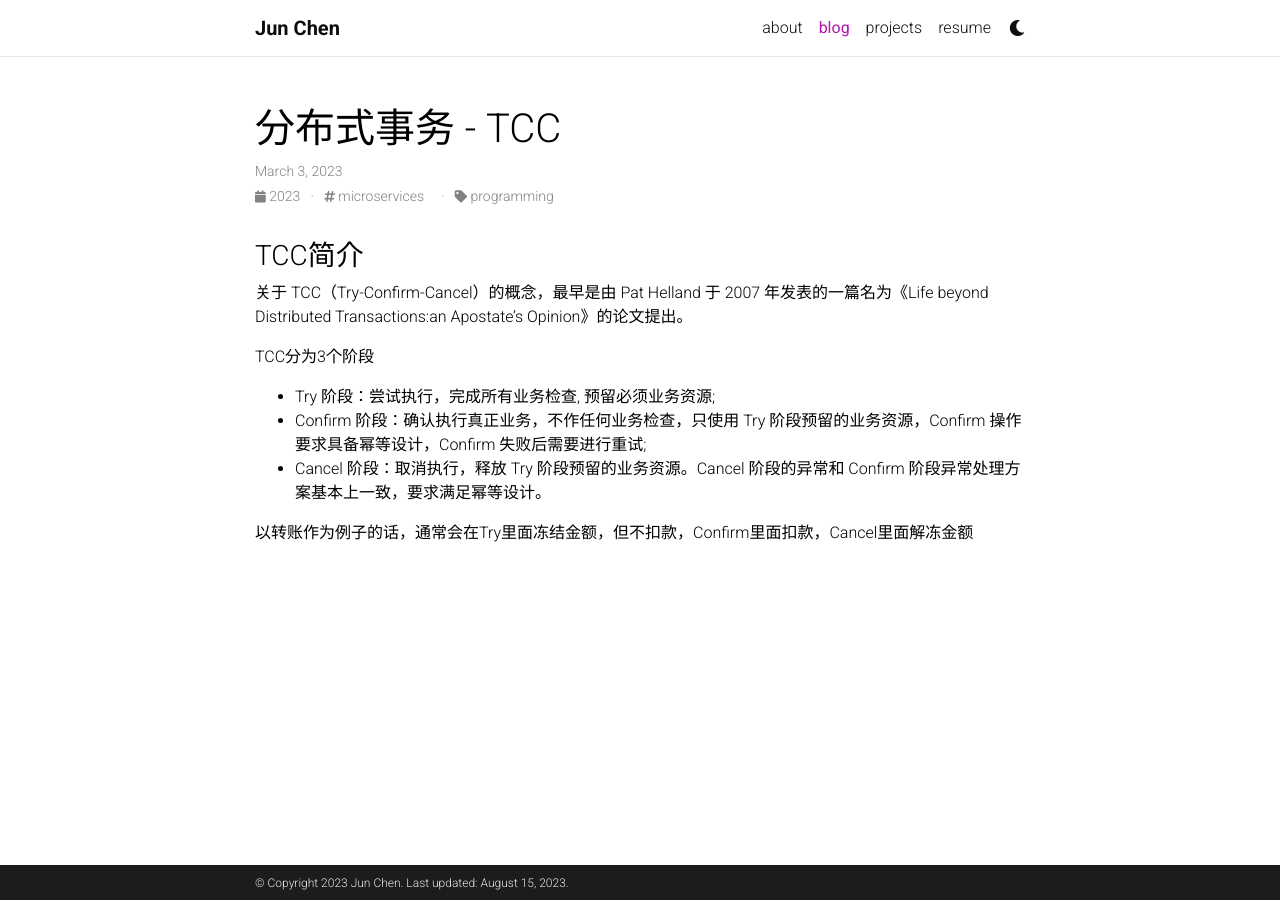
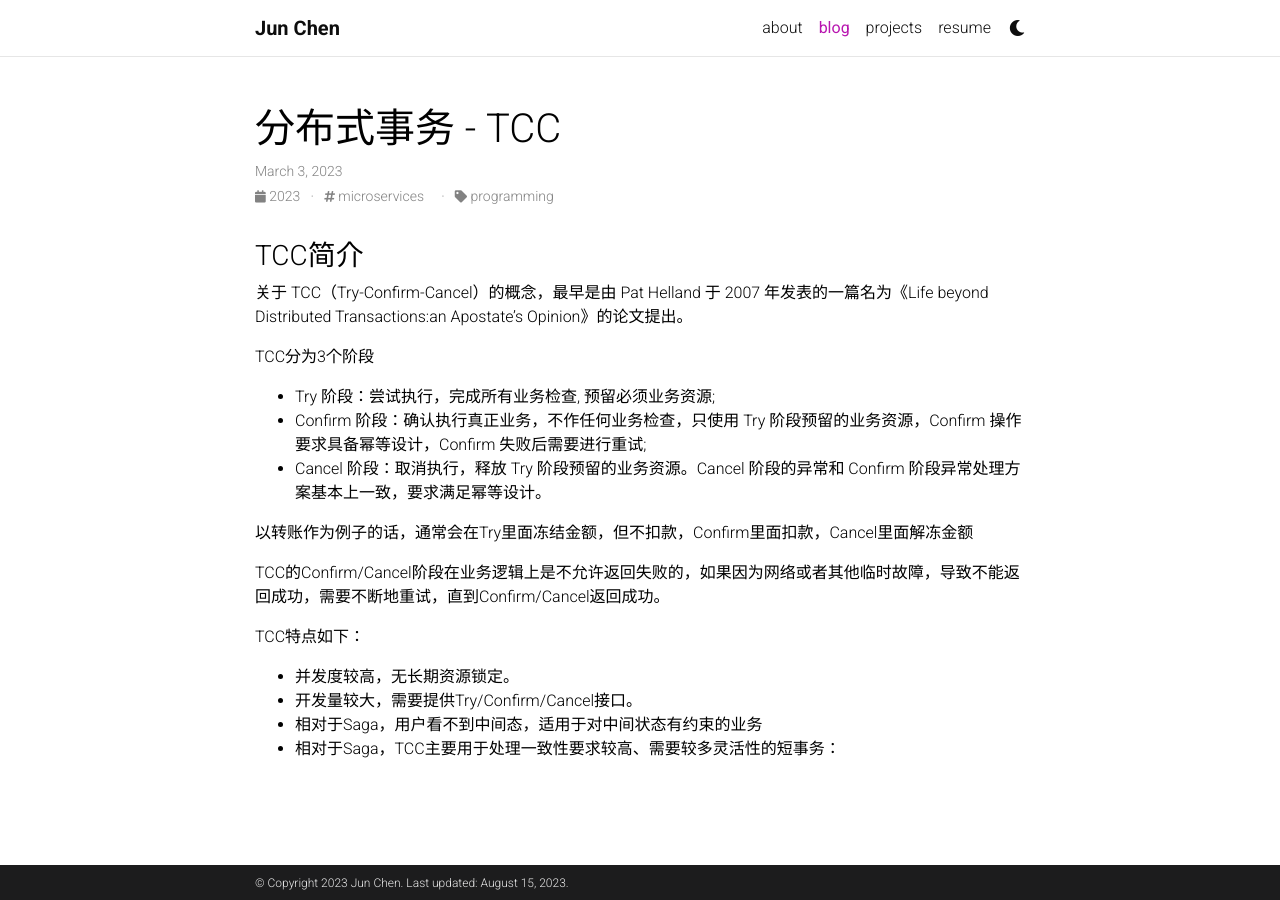
Before and after one commit to chenjun305/chenjun305.github.io, a Jekyll site: the page built from _posts/2023-03-03-distributed-transaction-tcc.md, in a window 1280 px wide. Built offline with Jekyll 4.4.1, drawn with Linux system fonts in a browser that asks for light colours; comment, search, counter and statistics services are not loaded; a style sheet for code colours, icons or effects is not loaded.

Commit message:
update post - distributed-transaction-tcc

```diff
--- a/_posts/2023-03-03-distributed-transaction-tcc.md
+++ b/_posts/2023-03-03-distributed-transaction-tcc.md
@@ -16,3 +16,11 @@ TCC分为3个阶段
 * Cancel 阶段：取消执行，释放 Try 阶段预留的业务资源。Cancel 阶段的异常和 Confirm 阶段异常处理方案基本上一致，要求满足幂等设计。
 
 以转账作为例子的话，通常会在Try里面冻结金额，但不扣款，Confirm里面扣款，Cancel里面解冻金额
+
+TCC的Confirm/Cancel阶段在业务逻辑上是不允许返回失败的，如果因为网络或者其他临时故障，导致不能返回成功，需要不断地重试，直到Confirm/Cancel返回成功。
+
+TCC特点如下：
+* 并发度较高，无长期资源锁定。
+* 开发量较大，需要提供Try/Confirm/Cancel接口。
+* 相对于Saga，用户看不到中间态，适用于对中间状态有约束的业务
+* 相对于Saga，TCC主要用于处理一致性要求较高、需要较多灵活性的短事务：
```
